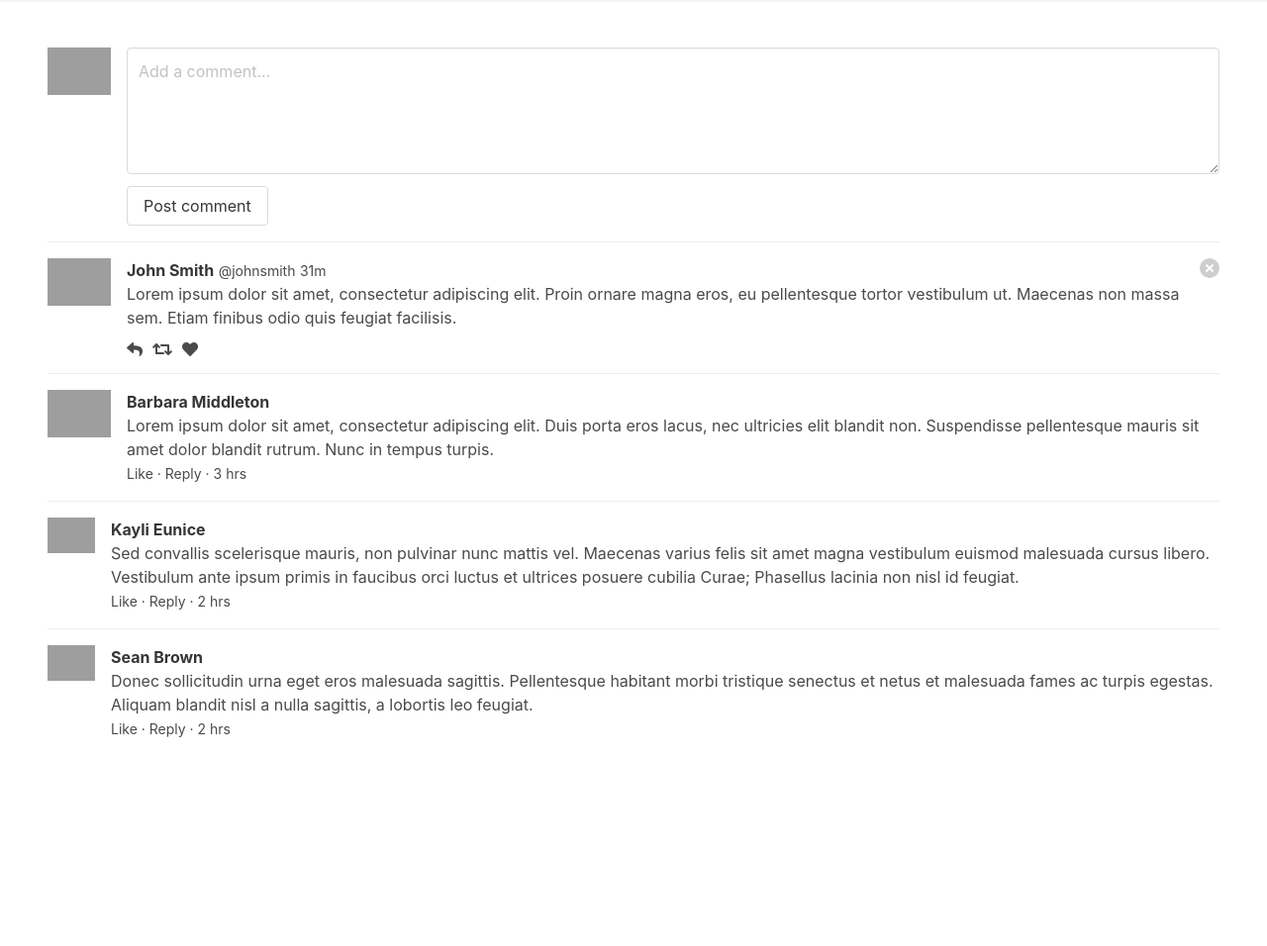
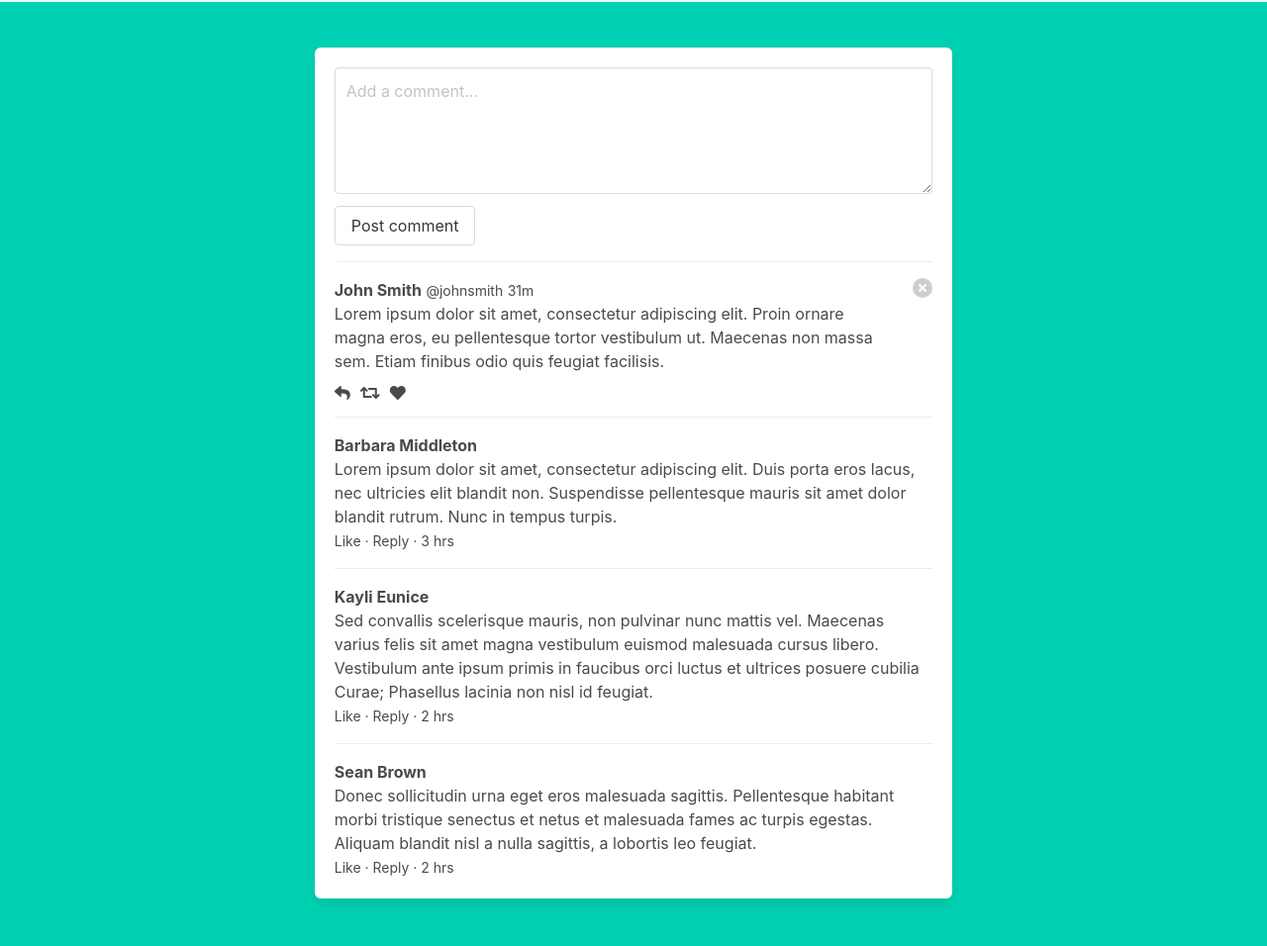
Before and after one commit to giraldiego/network, a Django app: page / in a window 1280 px wide. Shown: the part 72-1028 px from the top of the page at 99% size. Before the commit the page ends 817 px from the top, so only its background shows below. Run offline with Django 3.2, Linux system fonts and the light colour scheme; some libraries are stand-ins or nearby versions; grey boxes are pictures that could not be loaded.

Commit message:
Implement hero>hero-body>container>box

```diff
--- a/network/templates/network/index.html
+++ b/network/templates/network/index.html
@@ -3,16 +3,19 @@
 {% load static %}
 
 {% block body %}
-<div class="hero is-fullheight-with-navbar">
-    <div id="app">
-        <div class="section">
+<div class="hero-body">
+    <div class="container">
+        <div class="columns is-centered">
+
+            <div class="column is-9-tablet is-8-desktop is-7-widescreen">
+                <div class="box">
                     <!-- Post Comment Form -->
                     <article class="media">
-                <figure class="media-left">
+                        <!-- <figure class="media-left">
                             <p class="image is-64x64">
                                 <img src="https://bulma.io/images/placeholders/128x128.png">
                             </p>
-                </figure>
+                        </figure> -->
                         <div class="media-content">
                             <div class="field">
                                 <p class="control">
@@ -29,18 +32,21 @@
 
                     <!-- Standar Media Style -->
                     <article class="media">
-                <figure class="media-left">
+                        <!-- <figure class="media-left">
                             <p class="image is-64x64">
                                 <img src="https://bulma.io/images/placeholders/128x128.png">
                             </p>
-                </figure>
+                        </figure> -->
                         <div class="media-content">
                             <div class="content">
                                 <p>
                                     <strong>John Smith</strong> <small>@johnsmith</small> <small>31m</small>
                                     <br>
-                            Lorem ipsum dolor sit amet, consectetur adipiscing elit. Proin ornare magna eros, eu
-                            pellentesque tortor vestibulum ut. Maecenas non massa sem. Etiam finibus odio quis feugiat
+                                    Lorem ipsum dolor sit amet, consectetur adipiscing elit. Proin ornare magna
+                                    eros, eu
+                                    pellentesque tortor vestibulum ut. Maecenas non massa sem. Etiam finibus odio
+                                    quis
+                                    feugiat
                                     facilisis.
                                 </p>
                             </div>
@@ -64,18 +70,21 @@
                     </article>
 
                     <article class="media">
-                <figure class="media-left">
+                        <!-- <figure class="media-left">
                             <p class="image is-64x64">
                                 <img src="https://bulma.io/images/placeholders/128x128.png">
                             </p>
-                </figure>
+                        </figure> -->
                         <div class="media-content">
                             <div class="content">
                                 <p>
                                     <strong>Barbara Middleton</strong>
                                     <br>
-                            Lorem ipsum dolor sit amet, consectetur adipiscing elit. Duis porta eros lacus, nec
-                            ultricies elit blandit non. Suspendisse pellentesque mauris sit amet dolor blandit rutrum.
+                                    Lorem ipsum dolor sit amet, consectetur adipiscing elit. Duis porta eros lacus,
+                                    nec
+                                    ultricies elit blandit non. Suspendisse pellentesque mauris sit amet dolor
+                                    blandit
+                                    rutrum.
                                     Nunc in tempus turpis.
                                     <br>
                                     <small><a>Like</a> · <a>Reply</a> · 3 hrs</small>
@@ -85,11 +94,11 @@
                     </article>
 
                     <article class="media">
-                <figure class="media-left">
+                        <!-- <figure class="media-left">
                             <p class="image is-48x48">
                                 <img src="https://bulma.io/images/placeholders/96x96.png">
                             </p>
-                </figure>
+                        </figure> -->
                         <div class="media-content">
                             <div class="content">
                                 <p>
@@ -97,7 +106,8 @@
                                     <br>
                                     Sed convallis scelerisque mauris, non pulvinar nunc mattis vel. Maecenas varius
                                     felis sit amet magna vestibulum euismod malesuada cursus libero. Vestibulum ante
-                            ipsum primis in faucibus orci luctus et ultrices posuere cubilia Curae; Phasellus
+                                    ipsum primis in faucibus orci luctus et ultrices posuere cubilia Curae;
+                                    Phasellus
                                     lacinia non nisl id feugiat.
                                     <br>
                                     <small><a>Like</a> · <a>Reply</a> · 2 hrs</small>
@@ -107,18 +117,20 @@
                     </article>
 
                     <article class="media">
-                <figure class="media-left">
+                        <!-- <figure class="media-left">
                             <p class="image is-48x48">
                                 <img src="https://bulma.io/images/placeholders/96x96.png">
                             </p>
-                </figure>
+                        </figure> -->
                         <div class="media-content">
                             <div class="content">
                                 <p>
                                     <strong>Sean Brown</strong>
                                     <br>
-                            Donec sollicitudin urna eget eros malesuada sagittis. Pellentesque habitant morbi
-                            tristique senectus et netus et malesuada fames ac turpis egestas. Aliquam blandit
+                                    Donec sollicitudin urna eget eros malesuada sagittis. Pellentesque habitant
+                                    morbi
+                                    tristique senectus et netus et malesuada fames ac turpis egestas. Aliquam
+                                    blandit
                                     nisl a nulla sagittis, a lobortis leo feugiat.
                                     <br>
                                     <small><a>Like</a> · <a>Reply</a> · 2 hrs</small>
@@ -128,5 +140,8 @@
                     </article>
                 </div>
             </div>
+
+        </div>
+    </div>
 </div>
 {% endblock %}
--- a/network/templates/network/layout.html
+++ b/network/templates/network/layout.html
@@ -51,7 +51,7 @@
         </div>
     </div>
 
-    <div class="body">
+    <div class="hero is-primary is-fullheight-with-navbar">
         {% block body %}
         {% endblock %}
     </div>
```
Also changed, not shown: network/templates/network/login.html (+4 -4 lines), network/templates/network/register.html (+3 -4 lines). Lines whose indentation alone changed are shown as unchanged.
